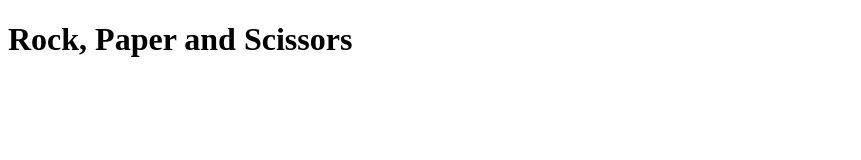
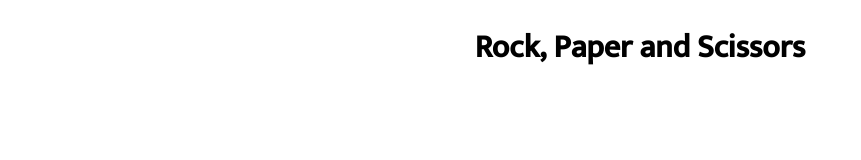
Before and after one commit to alienworld1/rock-paper-scissors, a plain HTML site: page index.html in a window 1280 px wide. Shown: the whole page, without its empty margins (0-861 px from the left). Drawn offline with Linux system fonts and the light colour scheme.

Commit message:
Style the title

```diff
--- a/styles.css
+++ b/styles.css
@@ -1 +1,7 @@
 @import url('https://fonts.googleapis.com/css2?family=Mukta:wght@500&display=swap');
+
+.title {
+    font-family: 'Mukta', sans-serif;
+    text-align: center;
+    height: 10vh;
+}
```
